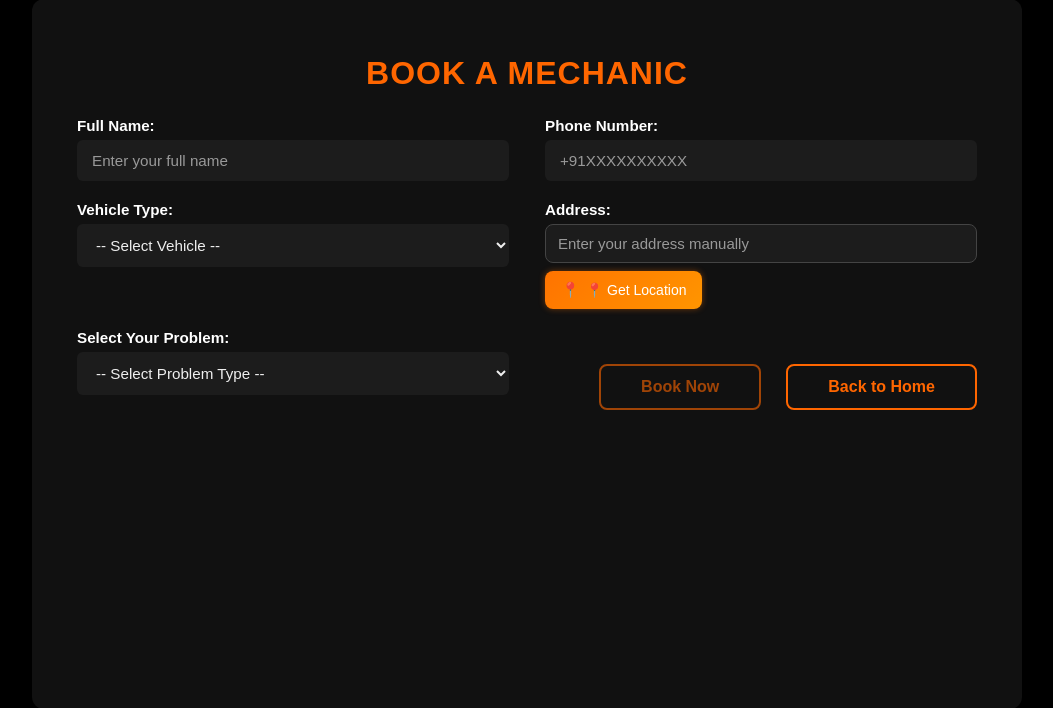
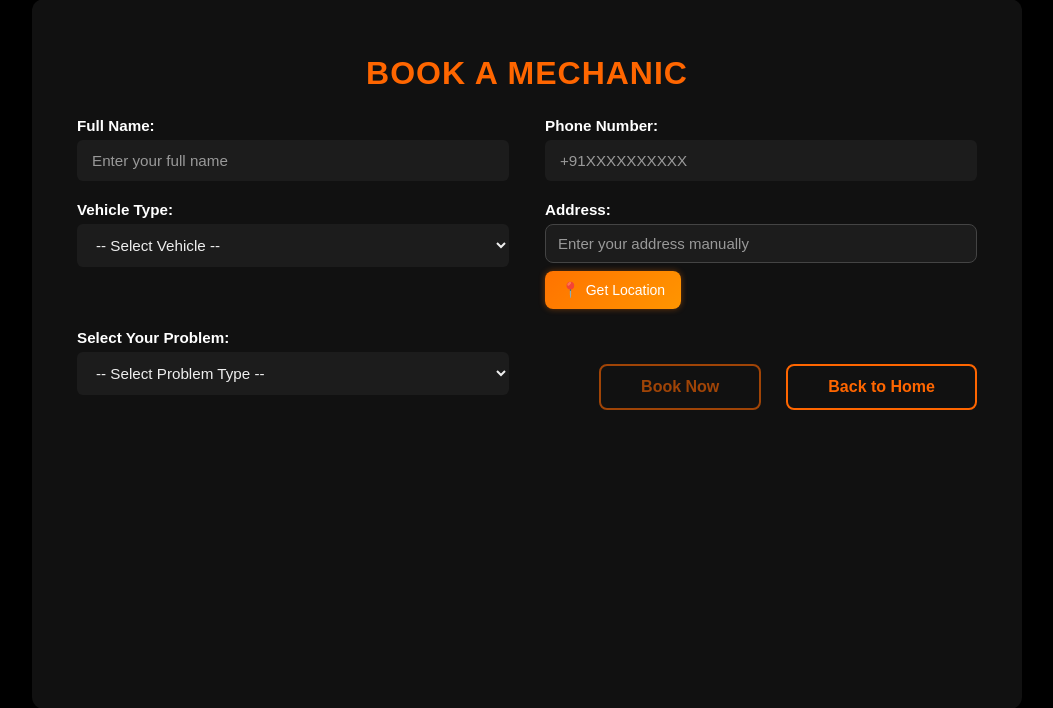
Before and after one commit to aashupandey1/roadbuddy-main, a Flask app: page /book_mechanic in a window 1280 px wide. Shown: the part 61-769 px from the top of the page, without its empty margins (113-1166 px from the left). Run offline with Flask 3, Linux system fonts and the light colour scheme.

```diff
--- a/templates/book_mechanic.html
+++ b/templates/book_mechanic.html
@@ -43,7 +43,7 @@
         <label for="address">Address:</label>
         <div class="address-row">
           <input type="text" id="address" name="address" placeholder="Enter your address manually" required>
-          <button type="button" id="detectLocationBtn" class="btn-small">📍 Get Location</button>
+          <button type="button" id="detectLocationBtn" class="btn-small"> Get Location</button>
         </div>
       </div>
 
```
